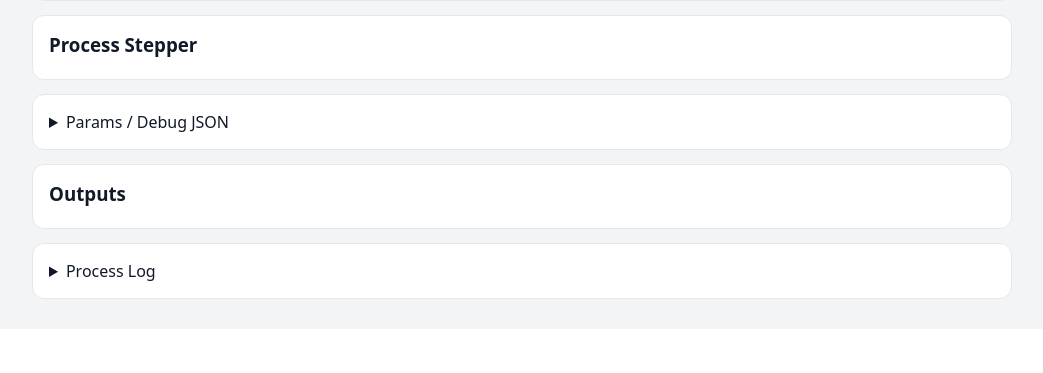
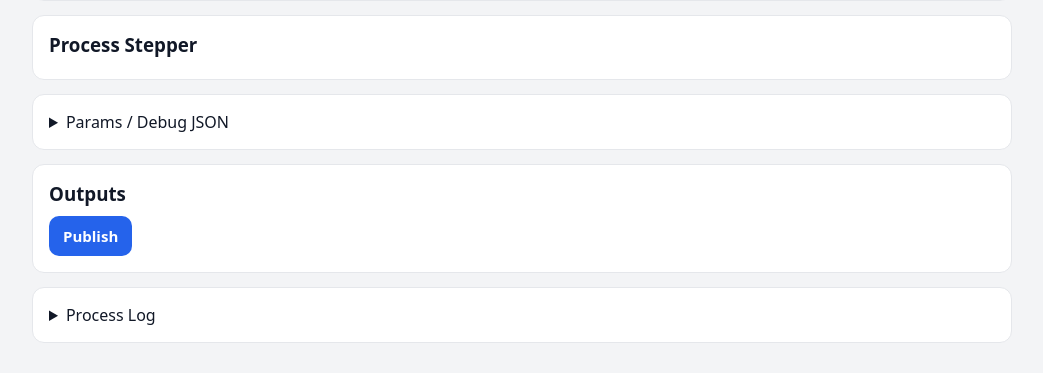
Before and after one commit to zhaojfifa/shortvideo-v1-capcut, a Python web app: template gateway/app/templates/task_workbench_apollo_avatar.html in a window 1280 px wide. Shown: the part 690-1063 px from the top of the page, without its empty margins (118-1161 px from the left). Before the commit the page ends 989 px from the top, so only its background shows below. Run offline with Jinja, Linux system fonts and the light colour scheme; the template is opened without the code that fills it: most values are stand-ins (such as "Sample title", 1, 10 or a date in 2020).

Commit message:
fix(ui): show publish entry for apollo avatar tasks (non-invasive)

```diff
--- a/gateway/app/static/js/workbench_apollo_avatar.js
+++ b/gateway/app/static/js/workbench_apollo_avatar.js
@@ -138,6 +138,7 @@
       { label: "scenes.zip", href: `/v1/tasks/${taskId}/scenes`, ready: scenesReady },
       { label: "pack.zip", href: `/v1/tasks/${taskId}/pack`, ready: packReady },
       { label: "publish bundle", href: `/v1/tasks/${taskId}/publish_bundle`, ready: packReady },
+      { label: "publish hub", href: `/tasks/${taskId}/publish`, ready: true },
     ];
     if (result && result.final_video_url) {
       items.unshift({ label: "final_video_url", href: result.final_video_url, ready: true });
@@ -151,6 +152,9 @@
           return `<span class="muted" title="Failed">scenes failed</span>`;
         }
         if (!i.ready) {
+          if (i.label === "publish bundle") {
+            return `<span class="muted" title="Not ready">see publish page</span>`;
+          }
           return `<span class="muted" title="Not ready">${i.label}</span>`;
         }
         return `<a href="${i.href}" target="_blank" rel="noopener">${i.label}</a>`;
--- a/gateway/app/templates/task_workbench_apollo_avatar.html
+++ b/gateway/app/templates/task_workbench_apollo_avatar.html
@@ -97,6 +97,9 @@
     <div class="card" id="ops-outputs">
       <h3 style="margin:0 0 6px;">Outputs</h3>
       <div class="links" id="outputs-links"></div>
+      <div class="actions" style="margin-top:10px;">
+        <a class="btn btn-primary" href="/tasks/{{ task.task_id }}/publish">Publish</a>
+      </div>
     </div>
 
     <details class="card" id="ops-log">
```
